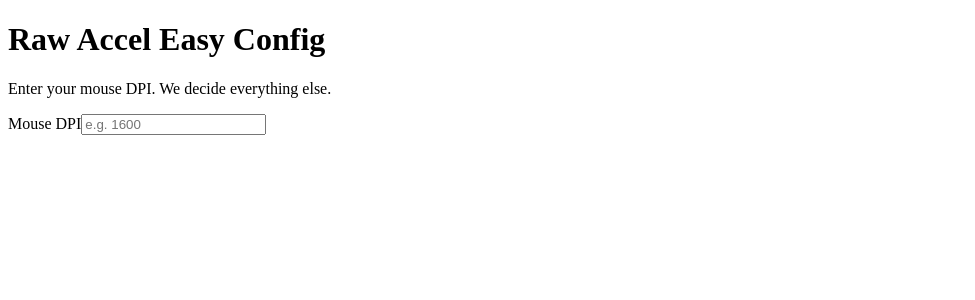
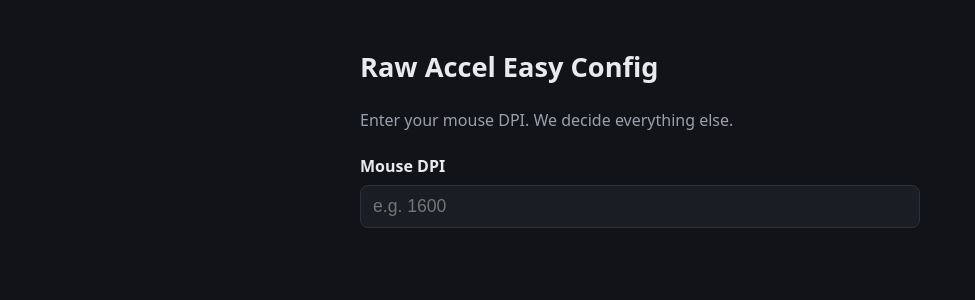
Before and after one commit to KlyneChrysler/racc-s-prod, a React (Vite) app: page / in a window 1280 px wide. Shown: the top 300 px of the page, without its empty margins (0-975 px from the left). Built offline with nearby package versions, Linux system fonts and the light colour scheme.

Commit message:
add: styling and readme

```diff
--- a/src/index.css
+++ b/src/index.css
@@ -1 +1,145 @@
-/* styles land in Task 8 */
+:root {
+	color-scheme: dark;
+	font-family: system-ui, -apple-system, sans-serif;
+}
+
+body {
+	margin: 0;
+	background: #111318;
+	color: #e8eaf0;
+}
+
+main {
+	max-width: 560px;
+	margin: 0 auto;
+	padding: 48px 20px;
+	display: flex;
+	flex-direction: column;
+	gap: 24px;
+}
+
+h1 {
+	margin: 0;
+	font-size: 1.7rem;
+}
+
+.tagline {
+	margin: 0;
+	color: #9aa0ae;
+}
+
+.field {
+	display: flex;
+	flex-direction: column;
+	gap: 8px;
+}
+
+.field label {
+	font-weight: 600;
+}
+
+.field input[type="number"] {
+	background: #1a1d24;
+	border: 1px solid #2c313c;
+	border-radius: 8px;
+	color: inherit;
+	font-size: 1.1rem;
+	padding: 10px 12px;
+}
+
+.field input[type="range"] {
+	width: 100%;
+	accent-color: #5b8cff;
+}
+
+.notch-labels {
+	display: flex;
+	justify-content: space-between;
+	color: #9aa0ae;
+	font-size: 0.85rem;
+}
+
+.error {
+	margin: 0;
+	color: #ff7a7a;
+	font-size: 0.9rem;
+}
+
+.note {
+	margin: 0;
+	color: #ffc46b;
+	font-size: 0.9rem;
+}
+
+.result {
+	background: #1a1d24;
+	border: 1px solid #2c313c;
+	border-radius: 12px;
+	padding: 20px;
+	display: flex;
+	flex-direction: column;
+	gap: 12px;
+}
+
+.result p {
+	margin: 0;
+}
+
+.result button {
+	background: #5b8cff;
+	border: none;
+	border-radius: 8px;
+	color: #0b0d12;
+	cursor: pointer;
+	font-size: 1rem;
+	font-weight: 700;
+	padding: 12px;
+}
+
+.result button:hover {
+	background: #7aa2ff;
+}
+
+.curve {
+	margin: 0;
+}
+
+.curve svg {
+	width: 100%;
+	height: auto;
+}
+
+.curve .axis {
+	stroke: #2c313c;
+	stroke-width: 1;
+}
+
+.curve .plot {
+	stroke: #5b8cff;
+	stroke-width: 2;
+}
+
+.curve figcaption {
+	color: #9aa0ae;
+	font-size: 0.85rem;
+	text-align: center;
+}
+
+.guide h2 {
+	font-size: 1.1rem;
+	margin: 0 0 8px;
+}
+
+.guide ol {
+	margin: 0 0 12px;
+	padding-left: 20px;
+	display: flex;
+	flex-direction: column;
+	gap: 6px;
+}
+
+code {
+	background: #1a1d24;
+	border-radius: 4px;
+	padding: 1px 5px;
+}
```
Also changed, not shown: 1 other file (tests, documents, lock files or other folders).
